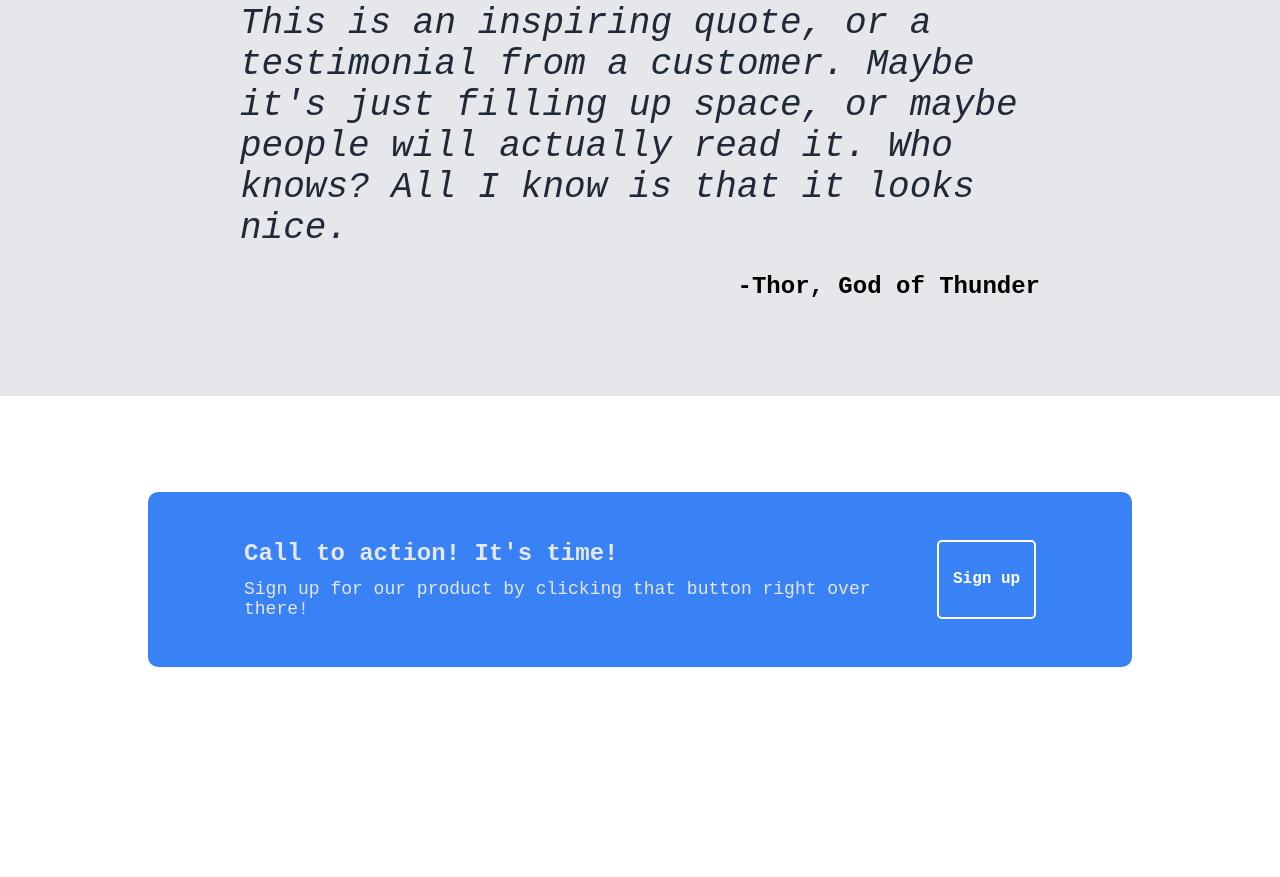
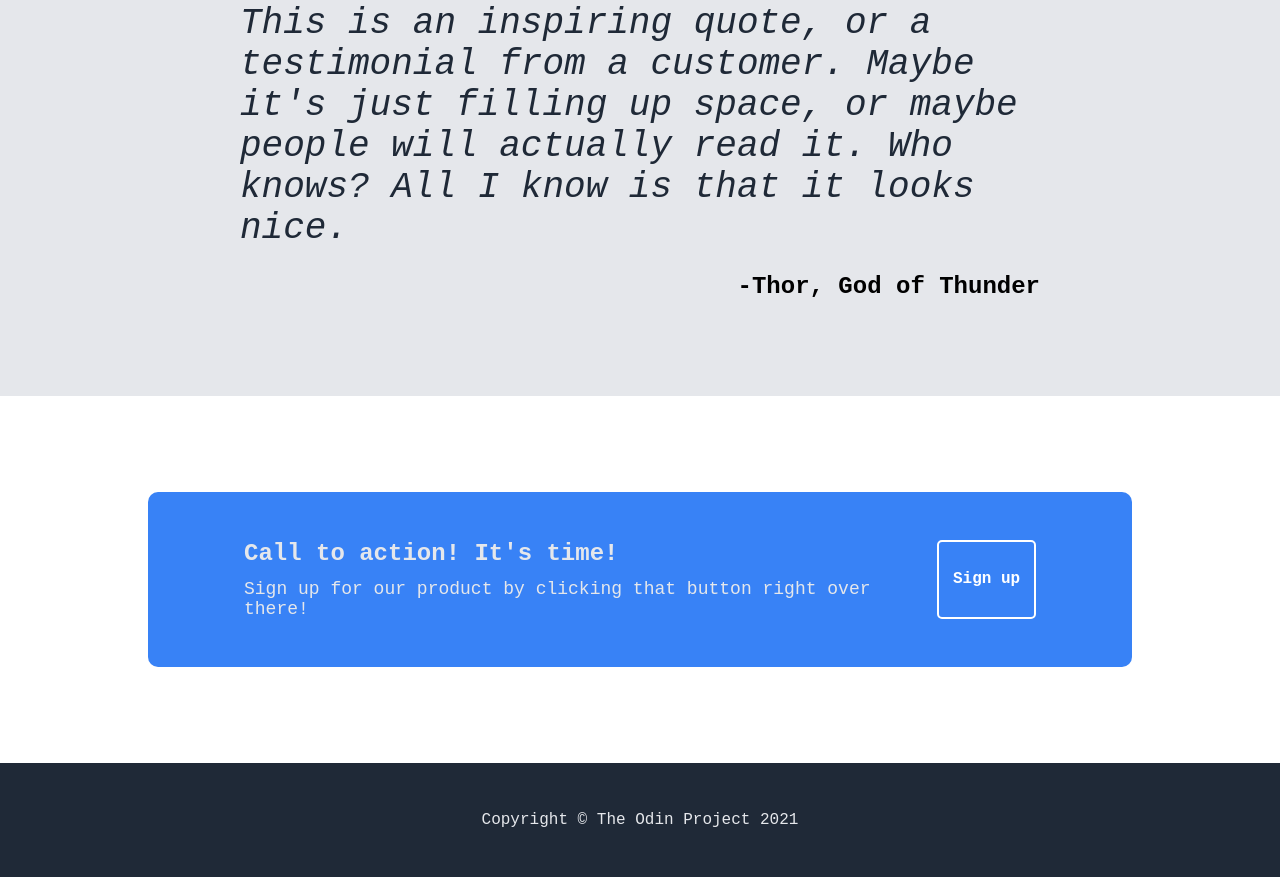
Before and after one commit to akuabyan/landing-page-practice, a plain HTML site: page index.html in a window 1280 px wide. Shown: the part 833-1710 px from the top of the page. Before the commit the page ends 1596 px from the top, so only its background shows below. Drawn offline with Linux system fonts and the light colour scheme.

Commit message:
Added copyright section

```diff
--- a/index.html
+++ b/index.html
@@ -64,5 +64,9 @@
             <button class="sign">Sign up</button>
         </div>
     </div>
+
+    <div class="bottom-header">
+        <p>Copyright © The Odin Project 2021</p>
+    </div>
 </body>
 </html>
```
